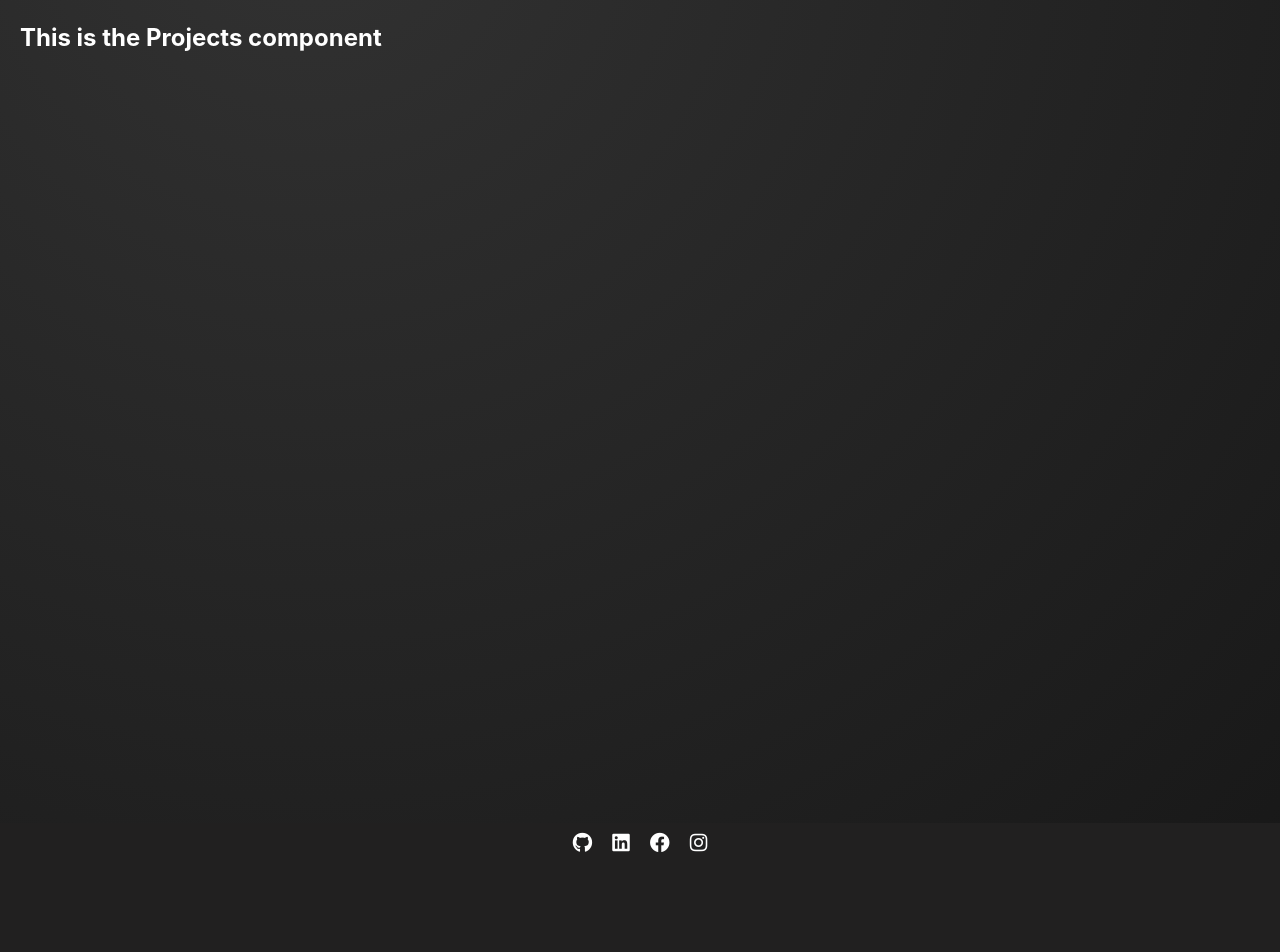
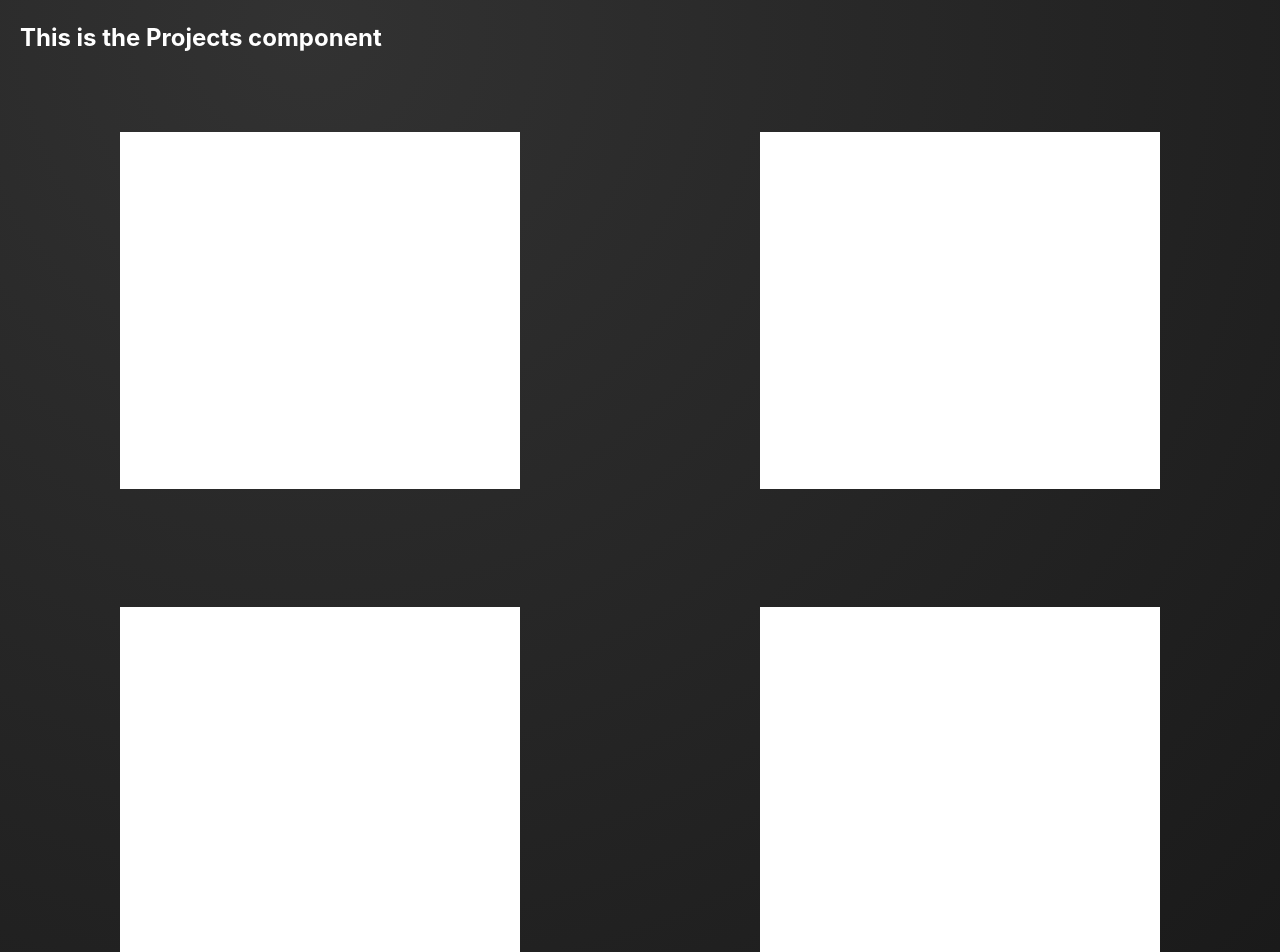
Before and after one commit to Rawbethy/Portfolio, a React (Create React App) app in the folder client/: page / in a window 1280 px wide. Shown: the part 2600-3552 px from the top of the page. Built offline with nearby package versions, Linux system fonts and the light colour scheme.

Commit message:
062023#1

```diff
--- a/client/src/App.css
+++ b/client/src/App.css
@@ -23,7 +23,7 @@
 }
 
 .projects {
-  height: 800px;
+  height: 1000px;
 }
 
 .nav {
--- a/client/src/components/body.tsx
+++ b/client/src/components/body.tsx
@@ -11,7 +11,9 @@ export default class Body extends Component<any, any> {
   about_who_ref: React.RefObject<HTMLDivElement>;
   about_hobbies_ref: React.RefObject<HTMLDivElement>;
   images_ref: React.RefObject<HTMLDivElement>;
-  projects_ref: React.RefObject<HTMLDivElement>;
+  projects_title_ref: React.RefObject<HTMLDivElement>;
+  projects_first_ref: React.RefObject<HTMLDivElement>;
+  projects_second_ref: React.RefObject<HTMLDivElement>;
   ref1 = {}
 
 
@@ -25,7 +27,9 @@ export default class Body extends Component<any, any> {
       about_who_visible: null,
       about_hobbies_visible: null,
       images_visible: null,
-      projects_visible: null
+      projects_title_visible: null,
+      projects_first_visible: null,
+      projects_second_visible: null
     };
 
     this.home_ref = React.createRef();
@@ -33,7 +37,9 @@ export default class Body extends Component<any, any> {
     this.about_who_ref = React.createRef();
     this.about_hobbies_ref = React.createRef();
     this.images_ref = React.createRef();
-    this.projects_ref = React.createRef();
+    this.projects_title_ref = React.createRef();
+    this.projects_first_ref = React.createRef();
+    this.projects_second_ref = React.createRef();
 
     this.ref1 = {
       'home-title': [this.home_ref, 'home_visible'],
@@ -41,7 +47,9 @@ export default class Body extends Component<any, any> {
       'about-who': [this.about_who_ref, 'about_who_visible'],
       'about-hobbies': [this.about_hobbies_ref, 'about_hobbies_visible'],
       'imageSlider': [this.images_ref, 'images_visible'],
-      'projects-title': [this.projects_ref, 'projects_visible']
+      'projects-title': [this.projects_title_ref, 'projects_title_visible'],
+      'projects-first': [this.projects_first_ref, 'projects_first_visible'],
+      'projects-second': [this.projects_second_ref, 'projects_second_visible'],
     }
   }
 
@@ -85,6 +93,10 @@ export default class Body extends Component<any, any> {
       }
     }
   };
+
+  yes = (project: string) => {
+    console.log(project);
+  }
 
     render() {
         const {height, width} = this.state;
@@ -144,15 +156,33 @@ export default class Body extends Component<any, any> {
                     </div>
                 </section>
                 <section className="projects">
-                    <div className="projects-title" id='projects' ref={this.projects_ref}>
-                      <h2 className={this.state.projects_visible ? 'animate-after': 'animate-before'}>This is the Projects component</h2>
+                    <div className="projects-title" id='projects' ref={this.projects_title_ref}>
+                      <h2 className={this.state.projects_title_visible ? 'animate-after': 'animate-before'}>This is the Projects component</h2>
                     </div>
                     <div className="projects-main">
                       <div className="left-column">
+                        <div className="projects-first" ref={this.projects_first_ref}>
+                          <div className={this.state.projects_first_visible ? 'projects-content animate-after': 'projects-content animate-before'} role='button' onClick={() => this.yes("PythonInterpreter")}>
 
+                          </div>
+                        </div>
+                        <div className="projects-second" ref={this.projects_second_ref}>
+                          <div className={this.state.projects_second_visible ? 'projects-content animate-after': 'projects-content animate-before'} role='button' onClick={() => this.yes("EarthquakeDetection")}>
+
+                          </div>
+                        </div>
                       </div>
                       <div className="right-column">
+                        <div className="projects-first" ref={this.projects_first_ref}>
+                          <div className={this.state.projects_first_visible ? 'projects-content animate-after': 'projects-content animate-before'} role='button' onClick={() => this.yes("ECommerceWebsite")}>
 
+                          </div>
+                        </div>
+                        <div className="projects-second" ref={this.projects_second_ref}>
+                          <div className={this.state.projects_second_visible ? 'projects-content animate-after': 'projects-content animate-before'} role='button' onClick={() => this.yes("SomethingElse")}>
+
+                          </div>
+                        </div>
                       </div>
                     </div>
                 </section>
--- a/client/src/components/styles.css
+++ b/client/src/components/styles.css
@@ -150,12 +150,12 @@ a:hover {
 .animate-after {
     opacity: 1;
     transform: translateX(0px);
-    transition: all .7s;
+    transition: all 1s;
 }
 
 .animate-after-sub {
     width: 100%;
     opacity: 1;
     transform: translateX(10px);
-    transition: all .7s;
+    transition: all 1s;
 }
--- a/client/src/components/styles/projects-styles.css
+++ b/client/src/components/styles/projects-styles.css
@@ -11,15 +11,38 @@
 }
 
 .projects-main {
-    position: relative;
-    display: block;
+    display: flex;
     height: 95%;
     width: auto;
 }
 
+/* .projects-cards {
+    display: flex;
+    align-items: center;
+    justify-content: center;
+    height: 50%;
+    width: 100%;
+} */
+
+.projects-first, .projects-second {
+    display: flex;
+    align-items: center;
+    justify-content: center;
+    height: 50%;
+    width: 100%;
+}
+
+.projects-content {
+    position: relative;
+    width: 75%;
+    max-width: 400px;
+    height: 75%;
+    background-color: white;
+    cursor: pointer;
+}
+
 .left-column {
     position: relative;
-    float: left;
     height: 100%;
     width: 50%;
     margin: auto;
@@ -27,7 +50,6 @@
 
 .right-column {
     position: relative;
-    float: right;
     height: 100%;
     width: 50%;
     margin: auto;
```
